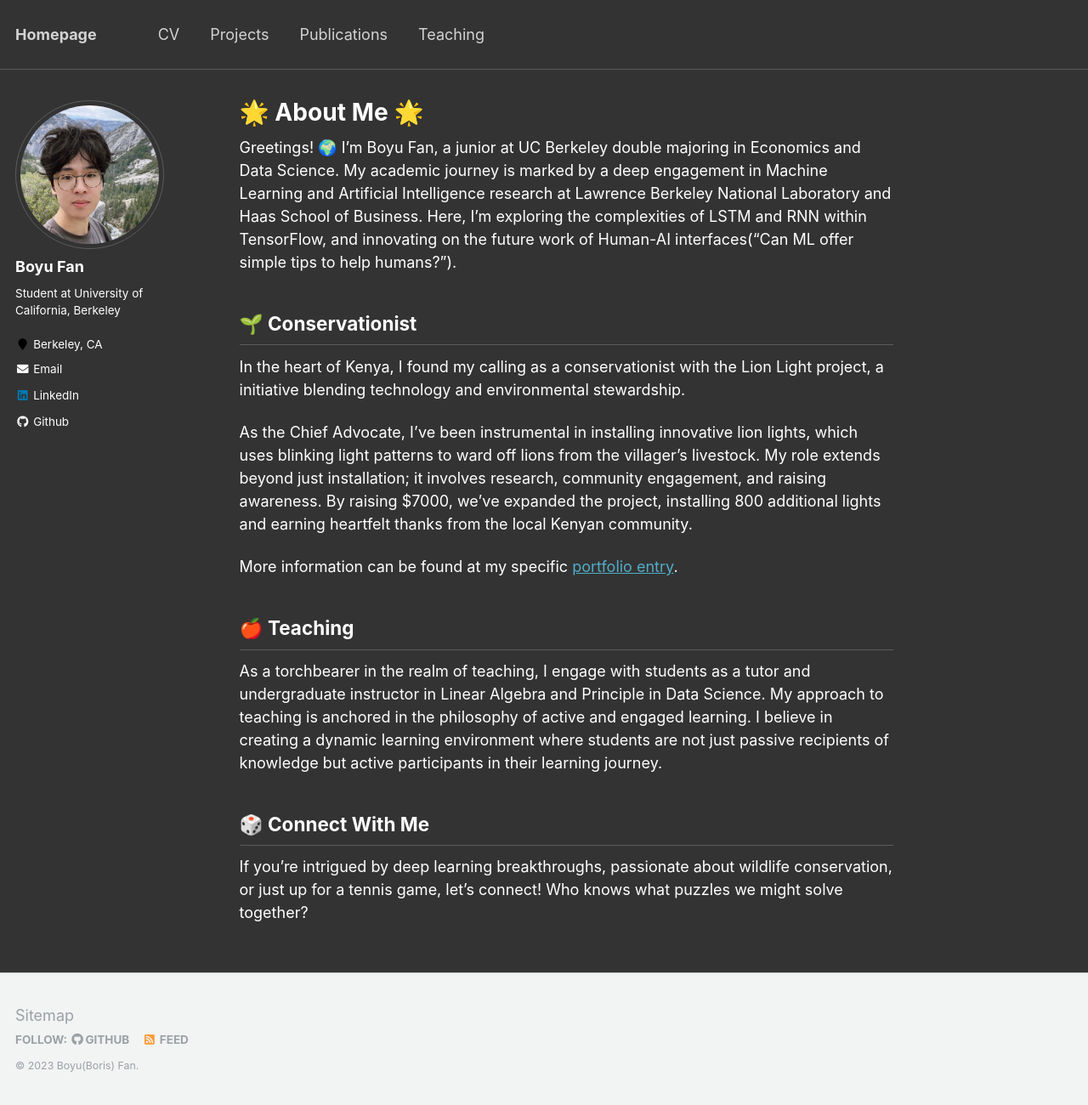
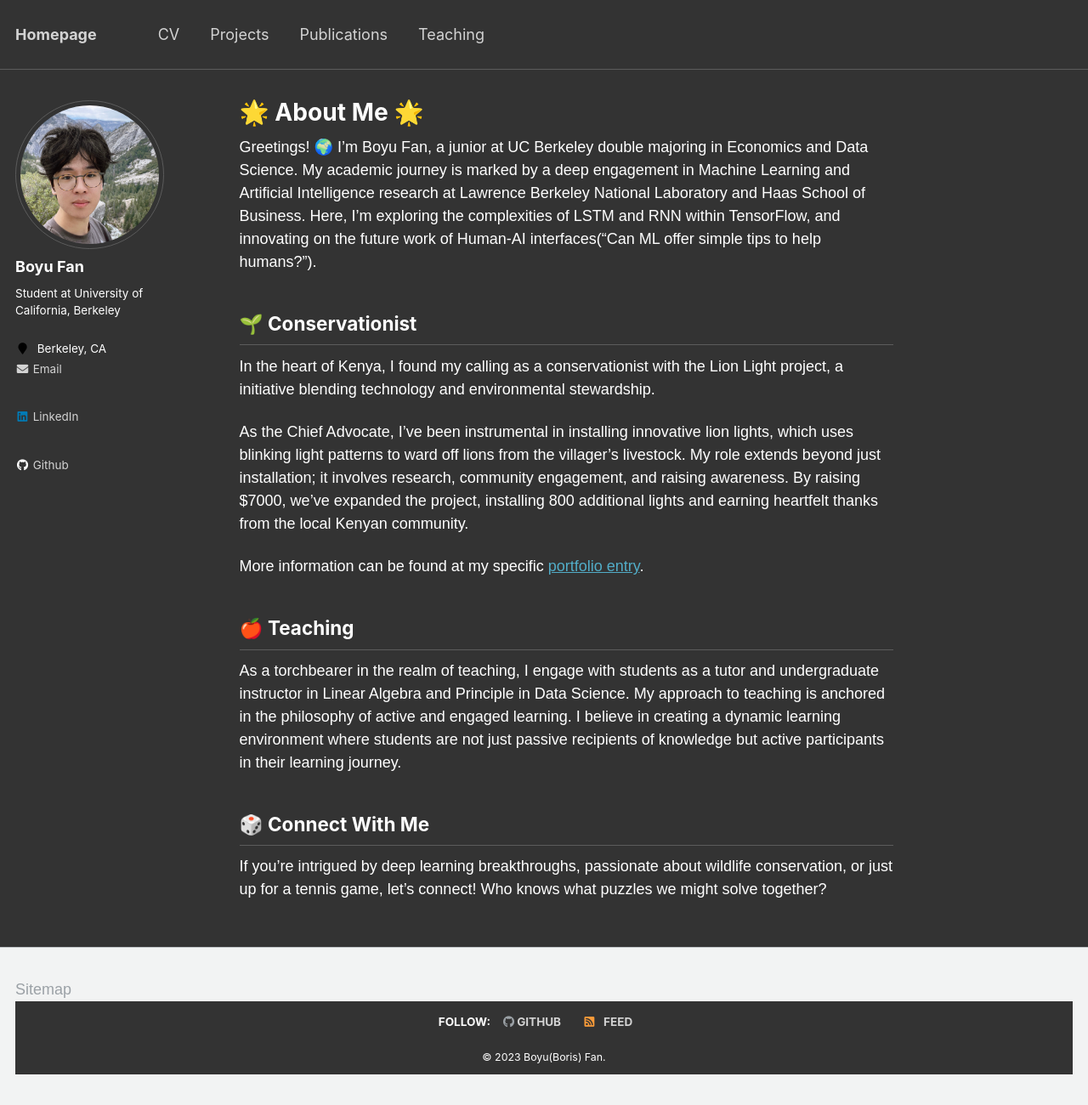
Before and after one commit to BoyuFan1/BoyuFan1, a Jekyll site: the page built from _pages/about.md, in a window 1280 px wide and 1300 px high. Shown: the whole window at 85% size. Built offline with Jekyll 4.4.1, drawn with Linux system fonts in a browser that asks for light colours.

Commit message:
Update footer.html

```diff
--- a/_includes/footer.html
+++ b/_includes/footer.html
@@ -1,4 +1,48 @@
 {% include base_path %}
+
+<html>
+<head>
+    <title>Your Website Title</title>
+    <style>
+        body {
+            background-color: #333333;
+            color: #ffffff;
+            font-family: Arial, sans-serif;
+        }
+
+        .page__footer-follow, .page__footer-copyright {
+            background-color: #333333; /* Dark gray background */
+            color: #ffffff; /* White text */
+            padding: 10px;
+            text-align: center;
+        }
+
+        .social-icons {
+            list-style: none;
+            padding: 0;
+        }
+
+        .social-icons li {
+            display: inline;
+            margin-right: 10px;
+        }
+
+        .social-icons a {
+            color: #d3d3d3; /* Primary color */
+            text-decoration: none;
+        }
+
+        .social-icons a:hover {
+            color: #b3b3b3; /* Lighter shade for hover */
+        }
+
+        i.fa {
+            margin-right: 5px;
+        }
+    </style>
+    <link rel="stylesheet" href="https://cdnjs.cloudflare.com/ajax/libs/font-awesome/5.15.1/css/all.min.css">
+</head>
+<body>
 
 <div class="page__footer-follow">
   <ul class="social-icons">
```
